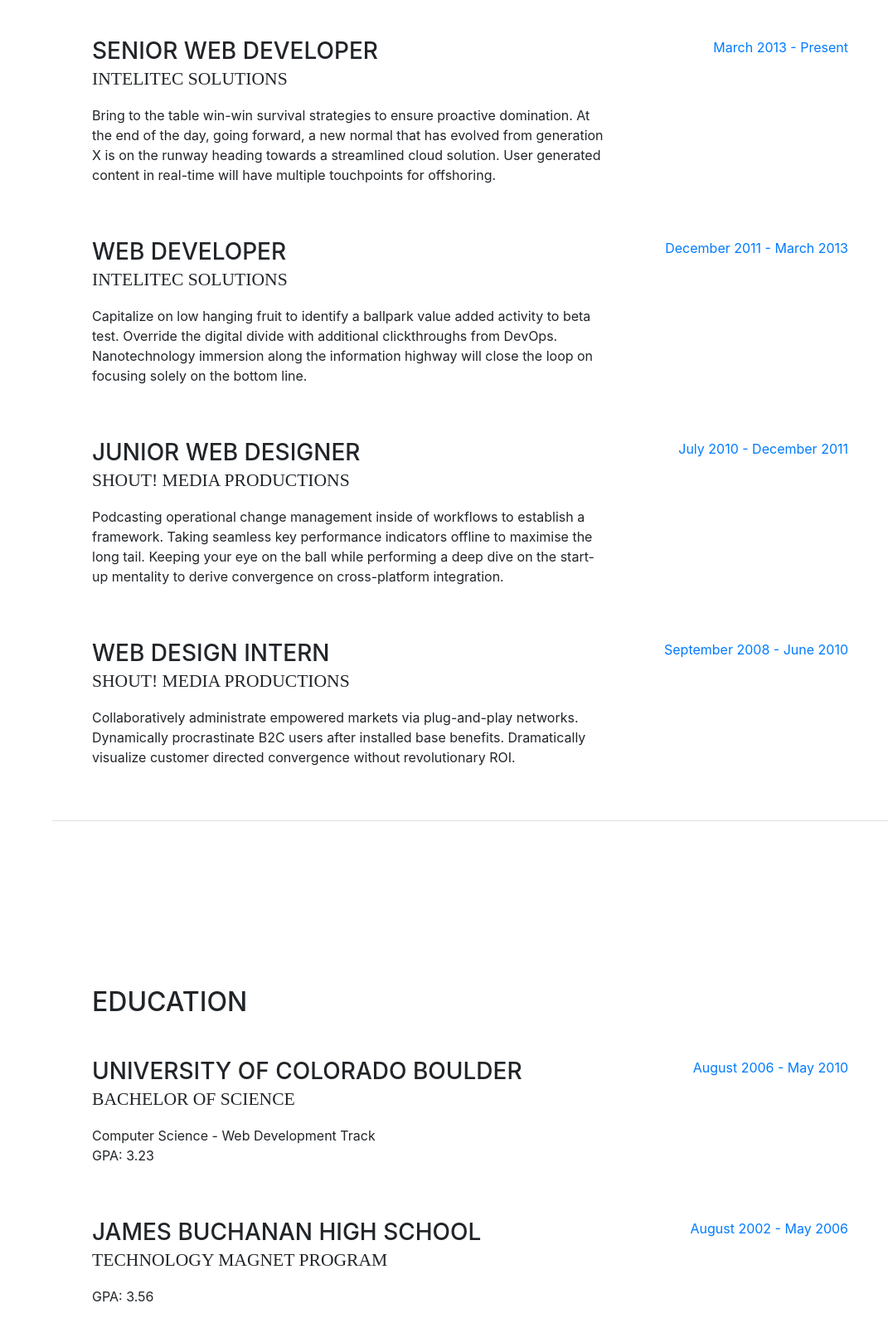
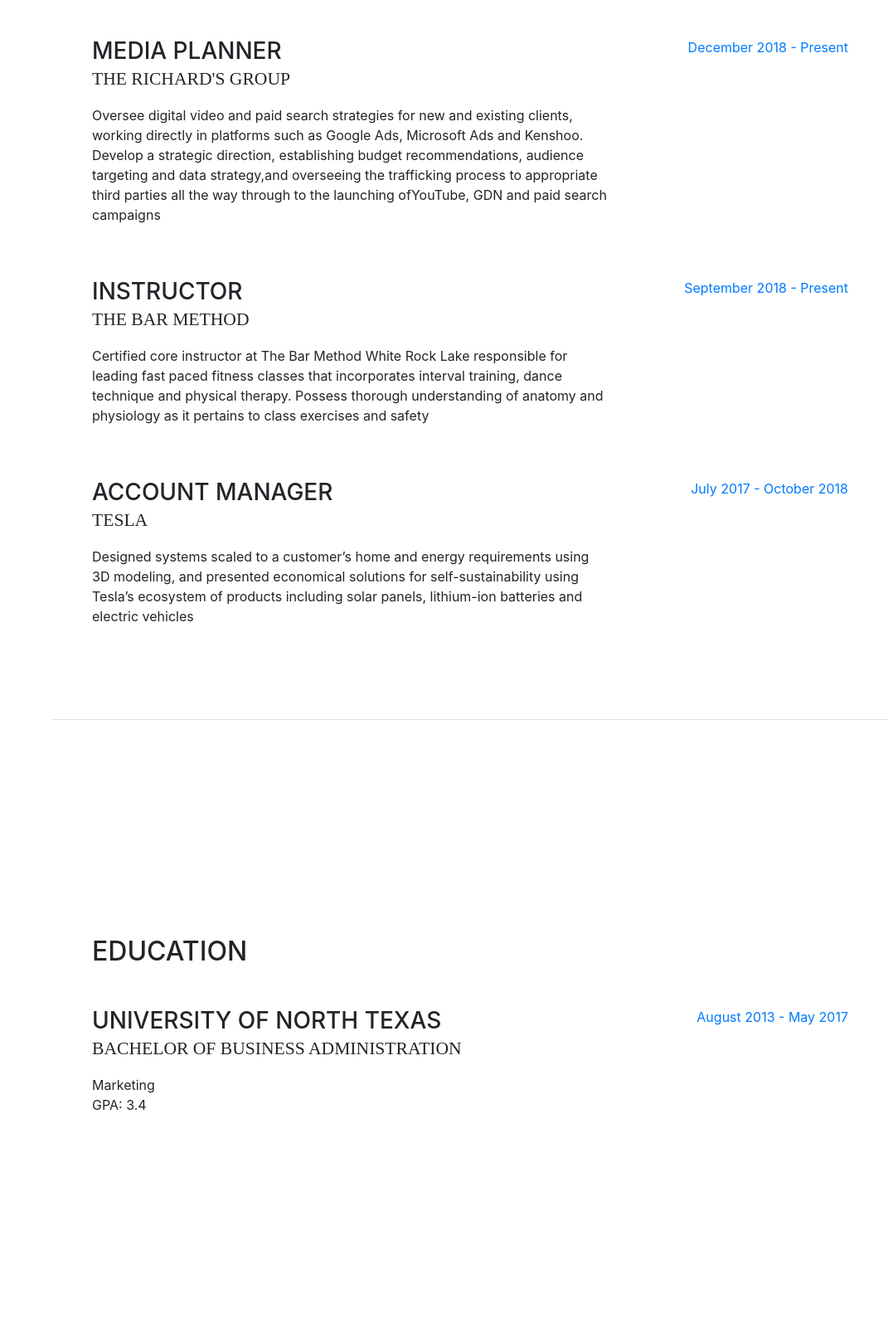
Before and after one commit to OGjager/olivia-website, a website with bundled scripts: page static/index.html in a window 1280 px wide. Shown: the part 889-2484 px from the top of the page at 83% size, without its empty margins (209-1280 px from the left). Built offline with nearby package versions, Linux system fonts and the light colour scheme; a web font is replaced by a local one.

Commit message:
Website Updates

```diff
--- a/static/index.html
+++ b/static/index.html
@@ -39,7 +39,7 @@
 
     <nav class="navbar navbar-expand-lg navbar-dark bg-primary fixed-top" id="sideNav">
       <a class="navbar-brand js-scroll-trigger" href="#page-top">
-        <span class="d-block d-lg-none">Start Bootstrap</span>
+        <span class="d-block d-lg-none">Olivia Yaeger</span>
         <span class="d-none d-lg-block">
           <img class="img-fluid img-profile rounded-circle mx-auto mb-2" src="img/profile.jpg" alt="">
         </span>
@@ -125,47 +125,38 @@
 
           <div class="resume-item d-flex flex-column flex-md-row mb-5">
             <div class="resume-content mr-auto">
-              <h3 class="mb-0">Senior Web Developer</h3>
-              <div class="subheading mb-3">Intelitec Solutions</div>
-              <p>Bring to the table win-win survival strategies to ensure proactive domination. At the end of the day, going forward, a new normal that has evolved from generation X is on the runway heading towards a streamlined cloud solution. User generated content in real-time will have multiple touchpoints for offshoring.</p>
+              <h3 class="mb-0">Media Planner</h3>
+              <div class="subheading mb-3">The Richard's Group</div>
+              <p>Oversee digital video and paid search strategies for new and existing clients, working directly in platforms such as Google Ads, Microsoft Ads and Kenshoo. Develop a strategic direction, establishing budget recommendations, audience targeting and data strategy,and overseeing the trafficking process to appropriate third parties all the way through to the launching ofYouTube, GDN and paid search campaigns</p>
             </div>
             <div class="resume-date text-md-right">
-              <span class="text-primary">March 2013 - Present</span>
+              <span class="text-primary">December 2018 - Present</span>
             </div>
           </div>
 
           <div class="resume-item d-flex flex-column flex-md-row mb-5">
             <div class="resume-content mr-auto">
-              <h3 class="mb-0">Web Developer</h3>
-              <div class="subheading mb-3">Intelitec Solutions</div>
-              <p>Capitalize on low hanging fruit to identify a ballpark value added activity to beta test. Override the digital divide with additional clickthroughs from DevOps. Nanotechnology immersion along the information highway will close the loop on focusing solely on the bottom line.</p>
+              <h3 class="mb-0">Instructor</h3>
+              <div class="subheading mb-3">The Bar Method</div>
+              <p>Certified core instructor at The Bar Method White Rock Lake responsible for leading fast paced fitness classes that incorporates interval training, dance technique and physical therapy. Possess thorough understanding of anatomy and physiology as it pertains to class exercises and safety</p>
             </div>
             <div class="resume-date text-md-right">
-              <span class="text-primary">December 2011 - March 2013</span>
+              <span class="text-primary">September 2018 - Present</span>
             </div>
           </div>
 
           <div class="resume-item d-flex flex-column flex-md-row mb-5">
             <div class="resume-content mr-auto">
-              <h3 class="mb-0">Junior Web Designer</h3>
-              <div class="subheading mb-3">Shout! Media Productions</div>
-              <p>Podcasting operational change management inside of workflows to establish a framework. Taking seamless key performance indicators offline to maximise the long tail. Keeping your eye on the ball while performing a deep dive on the start-up mentality to derive convergence on cross-platform integration.</p>
+              <h3 class="mb-0">Account Manager</h3>
+              <div class="subheading mb-3">Tesla</div>
+              <p>Designed systems scaled to a customer’s home and energy requirements using 3D modeling, and presented economical solutions for self-sustainability using Tesla’s ecosystem of products including solar panels, lithium-ion batteries and electric vehicles</p>
             </div>
             <div class="resume-date text-md-right">
-              <span class="text-primary">July 2010 - December 2011</span>
+              <span class="text-primary">July 2017 - October 2018</span>
             </div>
           </div>
 
-          <div class="resume-item d-flex flex-column flex-md-row">
-            <div class="resume-content mr-auto">
-              <h3 class="mb-0">Web Design Intern</h3>
-              <div class="subheading mb-3">Shout! Media Productions</div>
-              <p>Collaboratively administrate empowered markets via plug-and-play networks. Dynamically procrastinate B2C users after installed base benefits. Dramatically visualize customer directed convergence without revolutionary ROI.</p>
-            </div>
-            <div class="resume-date text-md-right">
-              <span class="text-primary">September 2008 - June 2010</span>
-            </div>
-          </div>
+
 
         </div>
 
@@ -177,26 +168,17 @@
 
           <div class="resume-item d-flex flex-column flex-md-row mb-5">
             <div class="resume-content mr-auto">
-              <h3 class="mb-0">University of Colorado Boulder</h3>
-              <div class="subheading mb-3">Bachelor of Science</div>
-              <div>Computer Science - Web Development Track</div>
-              <p>GPA: 3.23</p>
+              <h3 class="mb-0">University of North Texas</h3>
+              <div class="subheading mb-3">Bachelor of Business Administration</div>
+              <div>Marketing</div>
+              <p>GPA: 3.4</p>
             </div>
             <div class="resume-date text-md-right">
-              <span class="text-primary">August 2006 - May 2010</span>
+              <span class="text-primary">August 2013 - May 2017</span>
             </div>
           </div>
 
-          <div class="resume-item d-flex flex-column flex-md-row">
-            <div class="resume-content mr-auto">
-              <h3 class="mb-0">James Buchanan High School</h3>
-              <div class="subheading mb-3">Technology Magnet Program</div>
-              <p>GPA: 3.56</p>
-            </div>
-            <div class="resume-date text-md-right">
-              <span class="text-primary">August 2002 - May 2006</span>
-            </div>
-          </div>
+
 
         </div>
       </section>
@@ -263,8 +245,8 @@
       <section class="resume-section p-3 p-lg-5 d-flex flex-column" id="interests">
         <div class="my-auto">
           <h2 class="mb-5">Interests</h2>
-          <p>Apart from being a web developer, I enjoy most of my time being outdoors. In the winter, I am an avid skiier and novice ice climber. During the warmer months here in Colorado, I enjoy mountain biking, free climbing, and kayaking.</p>
-          <p class="mb-0">When forced indoors, I follow a number of sci-fi and fantasy genre movies and television shows, I am an aspiring chef, and I spend a large amount of my free time exploring the latest technolgy advancements in the front-end web development world.</p>
+          <p>Coming Soon</p>
+          <p class="mb-0">Coming Soon</p>
         </div>
       </section>
 
@@ -274,32 +256,9 @@
           <ul class="fa-ul mb-0">
             <li>
               <i class="fa-li fa fa-trophy text-warning"></i>
-              Google Analytics Certified Developer</li>
-            <li>
-              <i class="fa-li fa fa-trophy text-warning"></i>
-              Mobile Web Specialist - Google Certification</li>
-            <li>
-              <i class="fa-li fa fa-trophy text-warning"></i>
-              1<sup>st</sup>
-              Place - University of Colorado Boulder - Emerging Tech Competition 2009</li>
-            <li>
-              <i class="fa-li fa fa-trophy text-warning"></i>
-              1<sup>st</sup>
-              Place - University of Colorado Boulder - Adobe Creative Jam 2008 (UI Design Category)</li>
-            <li>
-              <i class="fa-li fa fa-trophy text-warning"></i>
-              2<sup>nd</sup>
-              Place - University of Colorado Boulder - Emerging Tech Competition 2008</li>
-            <li>
-            <li>
-              <i class="fa-li fa fa-trophy text-warning"></i>
-              1<sup>st</sup>
-              Place - James Buchanan High School - Hackathon 2006</li>
-            <li>
-              <i class="fa-li fa fa-trophy text-warning"></i>
-              3<sup>rd</sup>
-              Place - James Buchanan High School - Hackathon 2005</li>
-          </ul>
+              Google Ads Certified</li>
+
+              </ul>
         </div>
       </section>
 
```
Also changed, not shown: static/img/profile.jpg, 1 other file.
